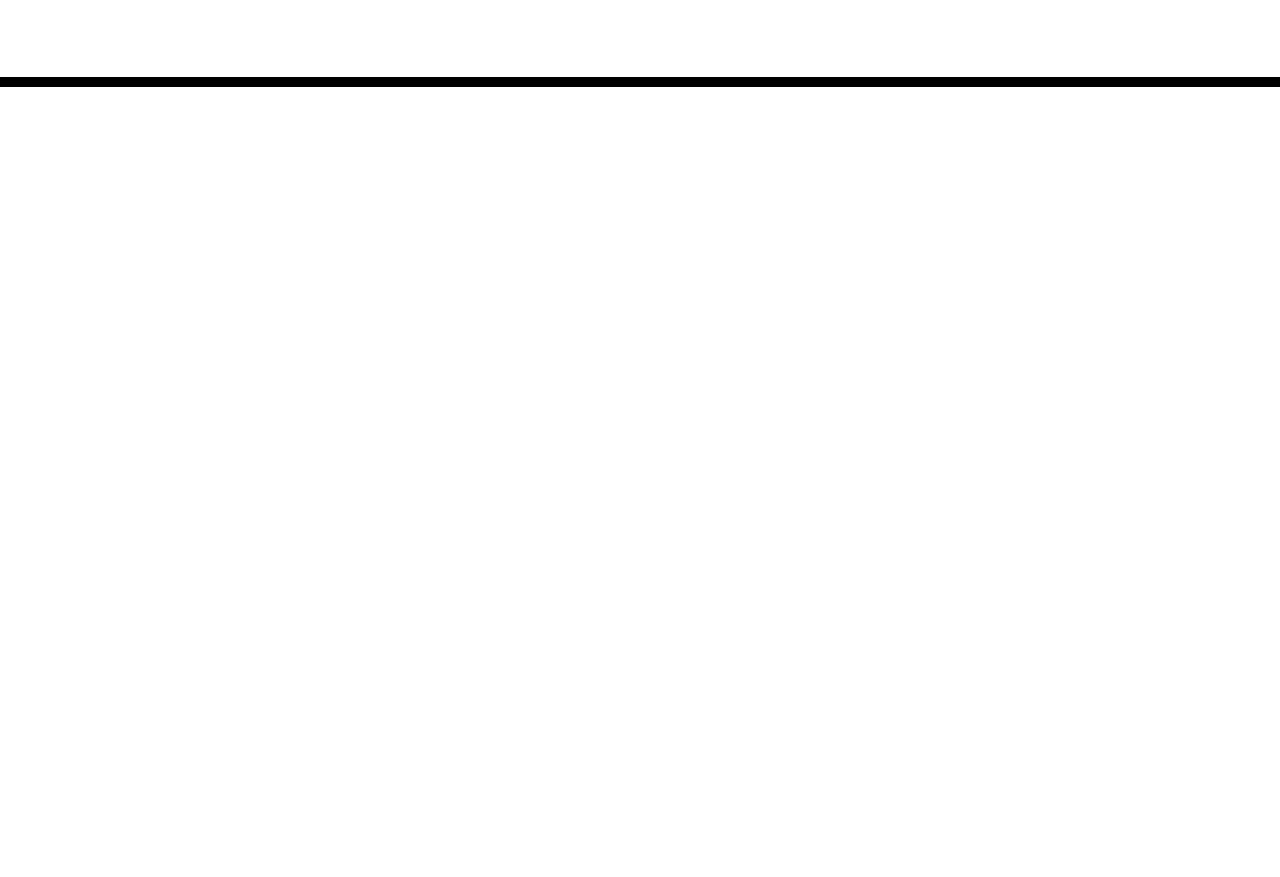
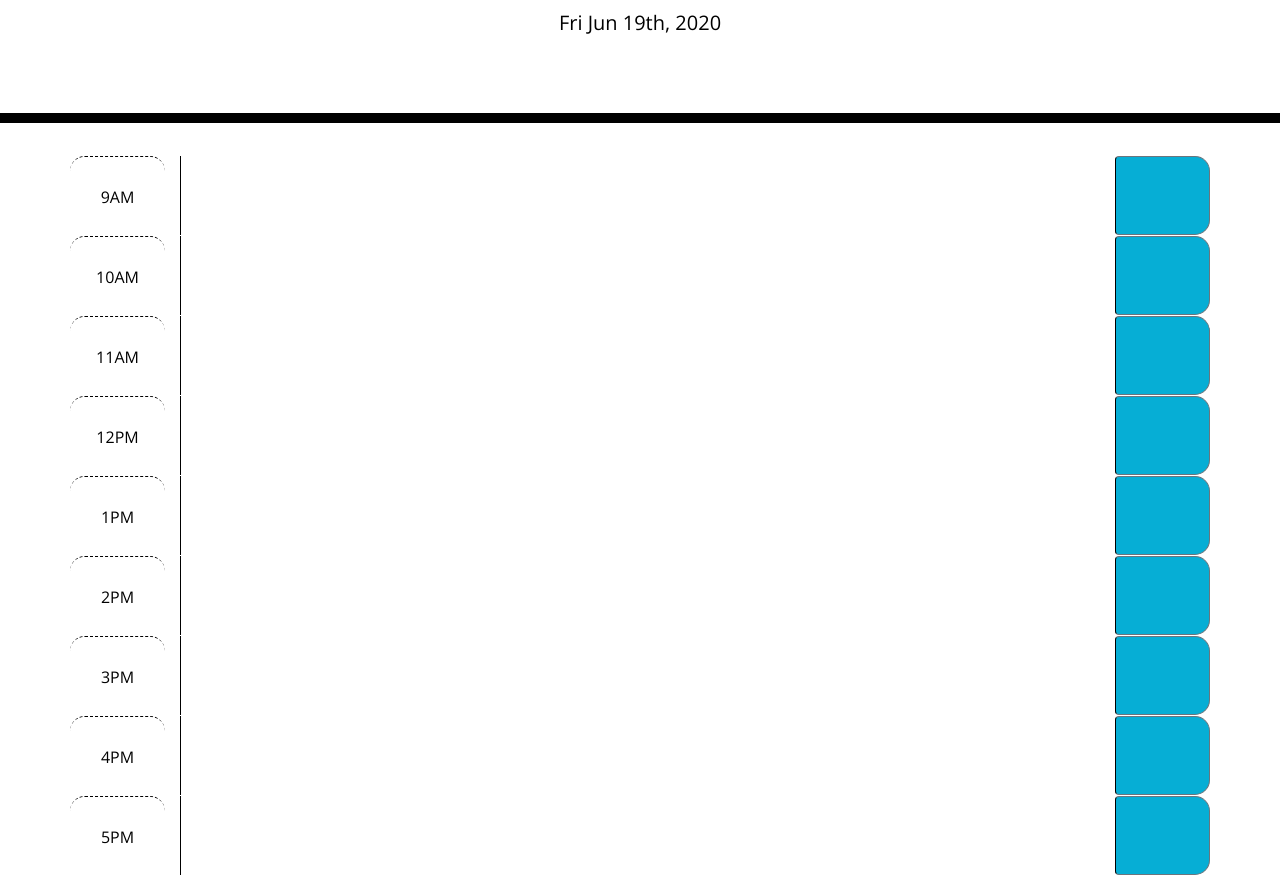
Before and after one commit to WLeondike/thirdPartyAPIs, a plain HTML site: page index.html in a window 1280 px wide. Shown: the part 181-1058 px from the top of the page. Before the commit the page ends 800 px from the top, so only its background shows below. Drawn offline with nearby package versions, Linux system fonts and the light colour scheme.

Commit message:
got base format

```diff
--- a/index.html
+++ b/index.html
@@ -1,23 +1,14 @@
 <!DOCTYPE html>
 <html lang="en">
+
 <head>
   <meta charset="UTF-8" />
   <meta name="viewport" content="width=device-width, initial-scale=1.0" />
   <meta http-equiv="X-UA-Compatible" content="ie=edge" />
-    <link
-      rel="stylesheet"
-      href="https://stackpath.bootstrapcdn.com/bootstrap/4.3.1/css/bootstrap.min.css"
-    />
-    <link
-      rel="stylesheet"
-      href="https://use.fontawesome.com/releases/v5.8.1/css/all.css"
-      integrity="sha384-50oBUHEmvpQ+1lW4y57PTFmhCaXp0ML5d60M1M7uH2+nqUivzIebhndOJK28anvf"
-      crossorigin="anonymous"
-    />
-    <link
-      href="https://fonts.googleapis.com/css?family=Open+Sans&display=swap"
-      rel="stylesheet"
-    />
+  <link rel="stylesheet" href="https://stackpath.bootstrapcdn.com/bootstrap/4.3.1/css/bootstrap.min.css" />
+  <link rel="stylesheet" href="https://use.fontawesome.com/releases/v5.8.1/css/all.css"
+    integrity="sha384-50oBUHEmvpQ+1lW4y57PTFmhCaXp0ML5d60M1M7uH2+nqUivzIebhndOJK28anvf" crossorigin="anonymous" />
+  <link href="https://fonts.googleapis.com/css?family=Open+Sans&display=swap" rel="stylesheet" />
   <link rel="stylesheet" href="style.css" />
   <title>Work Day Scheduler</title>
 </head>
@@ -30,10 +21,90 @@
   </header>
   <div class="container">
     <!-- Timeblocks go here -->
+    <div class="row">
+      <div class="col-1 time-block hour">
+        9AM
+      </div>
+      <div class="col-10 description"><textarea></textarea></div>
+      <div class="col-1 saveBtn btn btn-secondary">
+      </div>
     </div>
 
+    <div class="row">
+      <div class="col-1 time-block hour">
+        10AM
+      </div>
+      <div class="col-10 description"><textarea></textarea></div>
+      <div class="col-1 saveBtn btn btn-secondary">
+      </div>
+    </div>
+
+    <div class="row">
+      <div class="col-1 time-block hour">
+        11AM
+      </div>
+      <div class="col-10 description"><textarea></textarea></div>
+      <div class="col-1 saveBtn btn btn-secondary">
+      </div>
+    </div>
+
+    <div class="row">
+      <div class="col-1 time-block hour">
+        12PM
+      </div>
+      <div class="col-10 description"><textarea></textarea></div>
+      <div class="col-1 saveBtn btn btn-secondary">
+      </div>
+    </div>
+
+    <div class="row">
+      <div class="col-1 time-block hour">
+        1PM
+      </div>
+      <div class="col-10 description"><textarea></textarea></div>
+      <div class="col-1 saveBtn btn btn-secondary">
+      </div>
+    </div>
+
+    <div class="row">
+      <div class="col-1 time-block hour">
+        2PM
+      </div>
+      <div class="col-10 description"><textarea></textarea></div>
+      <div class="col-1 saveBtn btn btn-secondary">
+      </div>
+    </div>
+
+    <div class="row">
+      <div class="col-1 time-block hour">
+        3PM
+      </div>
+      <div class="col-10 description"><textarea></textarea></div>
+      <div class="col-1 saveBtn btn btn-secondary">
+      </div>
+    </div>
+
+    <div class="row">
+      <div class="col-1 time-block hour">
+        4PM
+      </div>
+      <div class="col-10 description"><textarea></textarea></div>
+      <div class="col-1 saveBtn btn btn-secondary">
+      </div>
+    </div>
+
+    <div class="row">
+      <div class="col-1 time-block hour">
+        5PM
+      </div>
+      <div class="col-10 description"><textarea></textarea></div>
+      <div class="col-1 saveBtn btn btn-secondary">
+      </div>
+    </div>
+  </div>
   <script src="https://code.jquery.com/jquery-3.4.1.min.js"></script>
   <script src="https://cdnjs.cloudflare.com/ajax/libs/moment.js/2.24.0/moment.min.js"></script>
   <script src="script.js"></script>
 </body>
+
 </html>
--- a/script.js
+++ b/script.js
@@ -1,6 +1,7 @@
 //TODOS
 //1. Display current time using Moment.js
-
+$("#currentDay").text(moment().format("ddd MMM Do, YYYY"))
+moment().format("YYYY-MM-DD HH:mm");
 //2. Click event to save the text area content to local storage
 
 //3. When app opens, display content for each time block from local storage.
--- a/style.css
+++ b/style.css
@@ -11,6 +11,8 @@ textarea{
   color: #000000;
   border-left: 1px solid black;
   padding: 10px;
+  width: 102%;
+  height: 100%;
 }
 
 .jumbotron {
```
Lines whose indentation alone changed are shown as unchanged.
